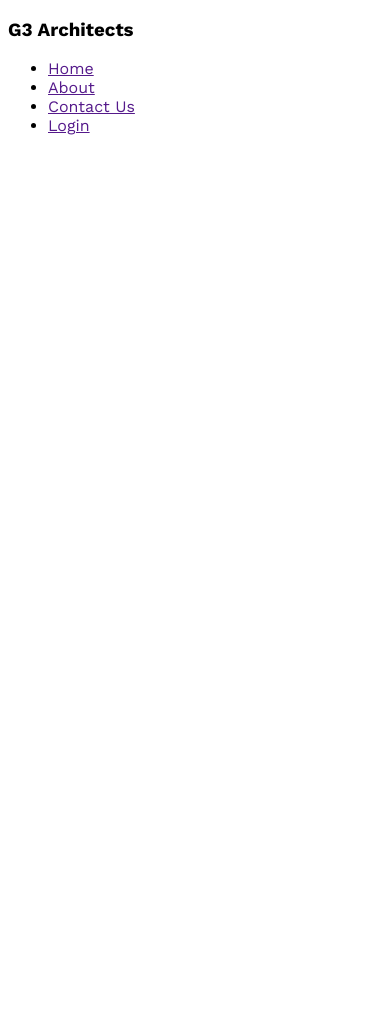
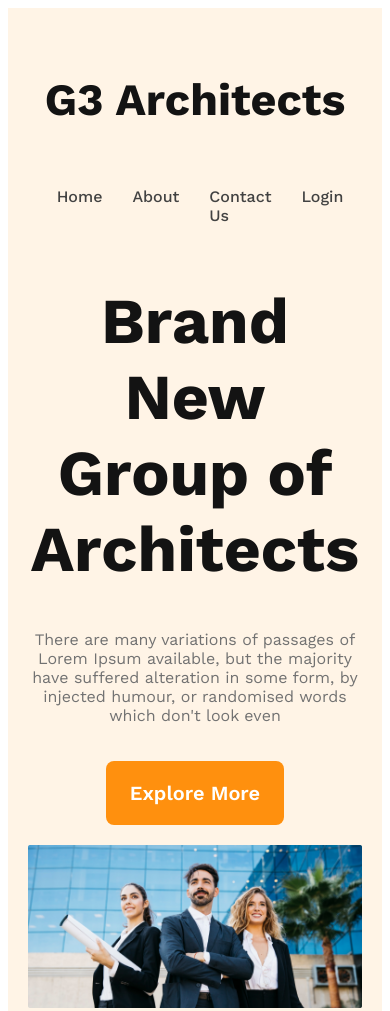
Before and after one commit to mehedi1699/g3-architects, a plain HTML site: page index.html in a window 390 px wide. Shown: the top 1011 px of the page. Before the commit the page ends 844 px from the top, so only its background shows below. Drawn offline with nearby package versions, Linux system fonts and the light colour scheme.

Commit message:
header done with responsive

```diff
--- a/index.html
+++ b/index.html
@@ -9,7 +9,7 @@
 <body>
     <header>
         <nav>
-            <h3>G3 Architects</h3>
+            <h3 class="nav-title">G3 Architects</h3>
             <ul>
                 <li><a href="">Home</a></li>
                 <li><a href="">About</a></li>
@@ -17,6 +17,14 @@
                 <li><a href="">Login</a></li>
             </ul>
         </nav>
+        <div class="banner">
+            <div class="banner-content">
+                <h1 class="banner-title">Brand New Group of Architects</h1>
+                <p class="banner-discription">There are many variations of passages of Lorem Ipsum available, but the majority have suffered alteration in some form, by injected humour, or randomised words which don't look even</p>
+                <button class="btn-primary">Explore More</button>
+            </div>
+                <img src="images/banner.png" alt="">
+        </div>
     </header>
 </body>
 </html>
--- a/style/style.css
+++ b/style/style.css
@@ -1,5 +1,107 @@
 /* work sans font from google fonts */
-  @import url('https://fonts.googleapis.com/css2?family=Work+Sans:wght@400;500;600;700&display=swap');
-*{
+@import url('https://fonts.googleapis.com/css2?family=Work+Sans:wght@400;500;600;700&display=swap');
+
+* {
     font-family: 'Work Sans', sans-serif;
 }
+
+/* shared styles */
+.btn-primary {
+    border: none;
+    border-radius: 8px;
+    background: #FF900E;
+    color: #FFF;
+    font-size: 1.25rem;
+    margin: 20px 0 ;
+    font-weight: 600;
+    padding: 20px 24px;
+    cursor: pointer;
+}
+
+/* header styles */
+header {
+    background: rgba(255, 144, 14, 0.10);
+    padding: 50px 240px;
+}
+
+nav {
+    display: flex;
+    justify-content: space-between;
+    align-items: center;
+}
+
+nav ul {
+    display: flex;
+
+}
+
+nav li {
+    list-style: none;
+    margin-right: 30px;
+    font-weight: 500;
+    font-size: 1rem;
+}
+
+nav li a {
+    text-decoration: none;
+    color: #424242;
+    text-align: center;
+}
+nav li a:hover{
+    color: #FF900E;
+}
+
+.nav-title {
+    color: #131313;
+    font-weight: 700;
+    font-size: 2.8rem;
+}
+
+/* banner styles */
+.banner-content {
+    max-width: 860px;
+    text-align: center;
+    margin: 0 auto;
+}
+
+.banner-title {
+    color: var(--Dark-01, #131313);
+    font-size: 4rem;
+    font-weight: 700;
+}
+
+.banner-discription {
+    color: var(--Dark-03, #727272);
+    font-size: 1rem;
+}
+
+
+.banner img{
+    width: 100%;
+}
+.btn-primary:hover{
+    color:  #000000;
+}
+
+
+
+
+/* responsive style */
+/* for small device */
+@media screen and (max-width:576px) {
+    header{
+        padding: 20px;
+    }
+    nav{
+        flex-direction: column;
+    }
+}
+/* for medium device */
+@media screen and (min-width:576px) and (max-width:960px) {
+    header{
+        padding: 40px;
+    }
+    nav{
+        flex-direction: column;
+    }
+}
```
